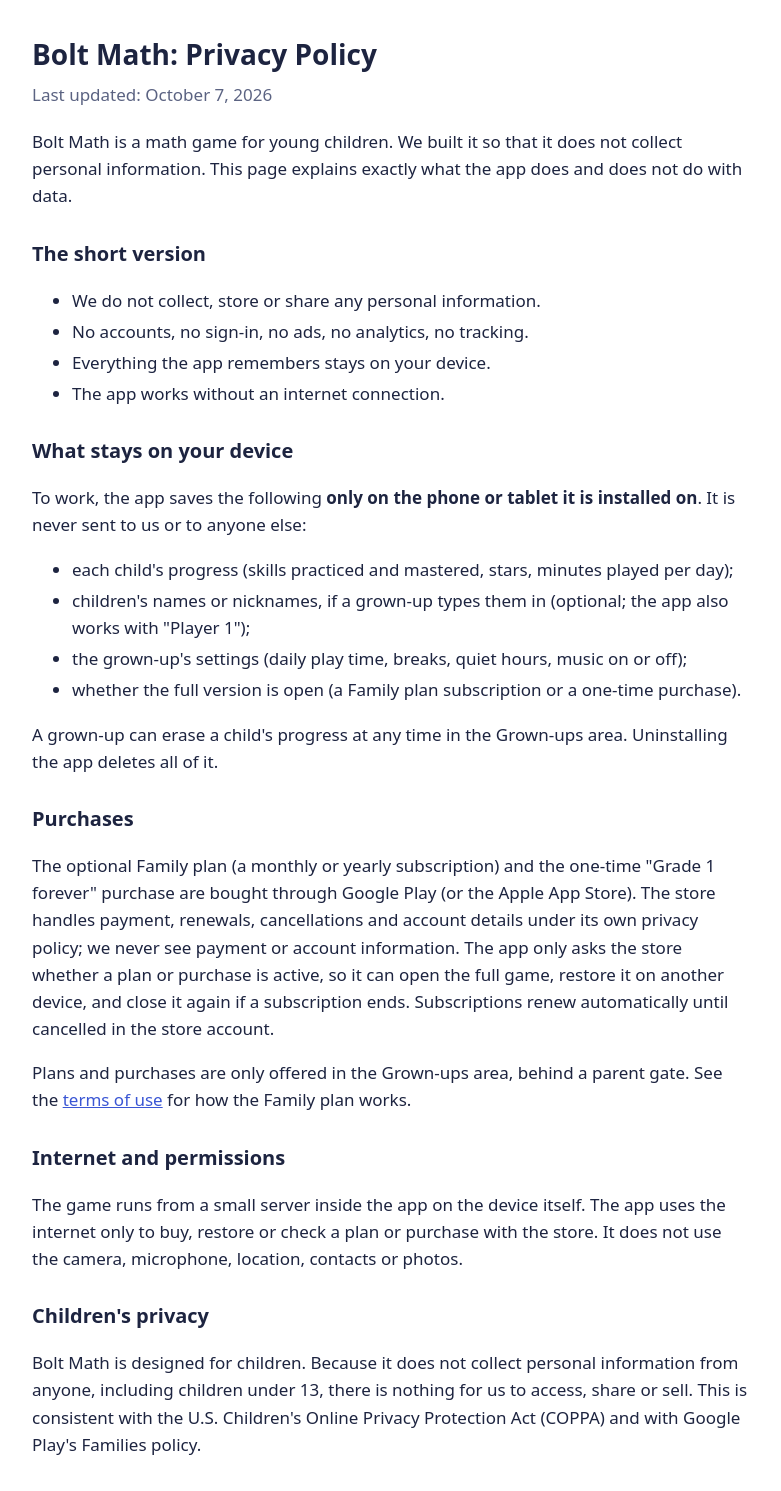
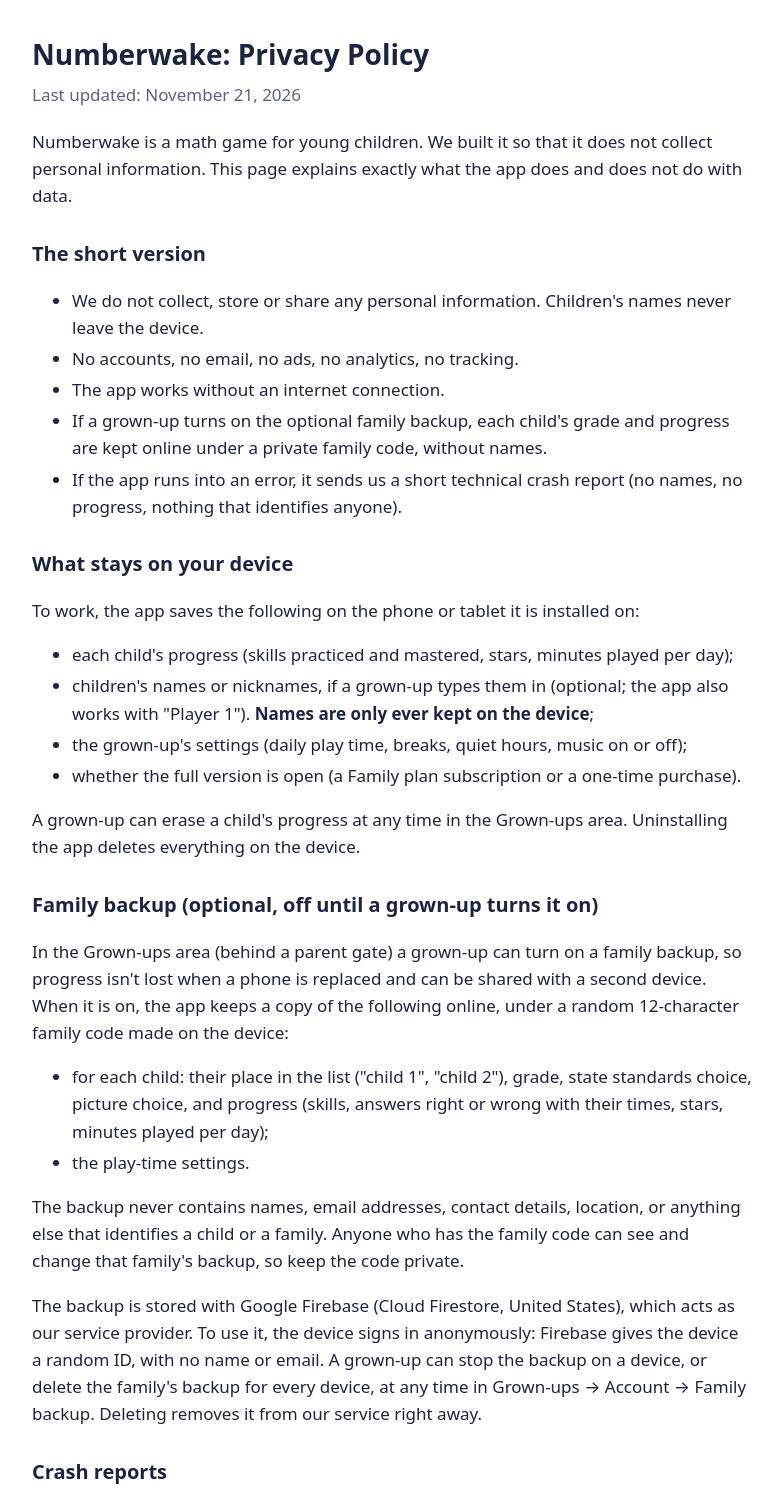
Before and after one commit to dfdavii/bolt-math-privacy, a plain HTML site: page index.html in a window 1280 px wide. Shown: the top 1491 px of the page, without its empty margins (248-1029 px from the left). Drawn offline with Linux system fonts and the light colour scheme.

Commit message:
Privacy policy: optional family backup (no names) and crash reports (Nov 21, 2026)

```diff
--- a/index.html
+++ b/index.html
@@ -3,7 +3,7 @@
 <head>
 <meta charset="utf-8">
 <meta name="viewport" content="width=device-width, initial-scale=1">
-<title>Bolt Math: Privacy Policy</title>
+<title>Numberwake: Privacy Policy</title>
 <style>
   :root { color-scheme: light dark; --ink: #1d2440; --muted: #5b6382; --bg: #ffffff; --accent: #3a56d4; }
   @media (prefers-color-scheme: dark) { :root { --ink: #eef1ff; --muted: #aab3dc; --bg: #0b1026; --accent: #8fa2ff; } }
@@ -18,38 +18,51 @@
 </head>
 <body>
 <main>
-  <h1>Bolt Math: Privacy Policy</h1>
-  <p class="date">Last updated: October 7, 2026</p>
+  <h1>Numberwake: Privacy Policy</h1>
+  <p class="date">Last updated: November 21, 2026</p>
 
-  <p>Bolt Math is a math game for young children. We built it so that it does not collect personal information. This page explains exactly what the app does and does not do with data.</p>
+  <p>Numberwake is a math game for young children. We built it so that it does not collect personal information. This page explains exactly what the app does and does not do with data.</p>
 
   <h2>The short version</h2>
   <ul>
-    <li>We do not collect, store or share any personal information.</li>
-    <li>No accounts, no sign-in, no ads, no analytics, no tracking.</li>
-    <li>Everything the app remembers stays on your device.</li>
+    <li>We do not collect, store or share any personal information. Children's names never leave the device.</li>
+    <li>No accounts, no email, no ads, no analytics, no tracking.</li>
     <li>The app works without an internet connection.</li>
+    <li>If a grown-up turns on the optional family backup, each child's grade and progress are kept online under a private family code, without names.</li>
+    <li>If the app runs into an error, it sends us a short technical crash report (no names, no progress, nothing that identifies anyone).</li>
   </ul>
 
   <h2>What stays on your device</h2>
-  <p>To work, the app saves the following <strong>only on the phone or tablet it is installed on</strong>. It is never sent to us or to anyone else:</p>
+  <p>To work, the app saves the following on the phone or tablet it is installed on:</p>
   <ul>
     <li>each child's progress (skills practiced and mastered, stars, minutes played per day);</li>
-    <li>children's names or nicknames, if a grown-up types them in (optional; the app also works with "Player 1");</li>
+    <li>children's names or nicknames, if a grown-up types them in (optional; the app also works with "Player 1"). <strong>Names are only ever kept on the device</strong>;</li>
     <li>the grown-up's settings (daily play time, breaks, quiet hours, music on or off);</li>
     <li>whether the full version is open (a Family plan subscription or a one-time purchase).</li>
   </ul>
-  <p>A grown-up can erase a child's progress at any time in the Grown-ups area. Uninstalling the app deletes all of it.</p>
+  <p>A grown-up can erase a child's progress at any time in the Grown-ups area. Uninstalling the app deletes everything on the device.</p>
+
+  <h2>Family backup (optional, off until a grown-up turns it on)</h2>
+  <p>In the Grown-ups area (behind a parent gate) a grown-up can turn on a family backup, so progress isn't lost when a phone is replaced and can be shared with a second device. When it is on, the app keeps a copy of the following online, under a random 12-character family code made on the device:</p>
+  <ul>
+    <li>for each child: their place in the list ("child 1", "child 2"), grade, state standards choice, picture choice, and progress (skills, answers right or wrong with their times, stars, minutes played per day);</li>
+    <li>the play-time settings.</li>
+  </ul>
+  <p>The backup never contains names, email addresses, contact details, location, or anything else that identifies a child or a family. Anyone who has the family code can see and change that family's backup, so keep the code private.</p>
+  <p>The backup is stored with Google Firebase (Cloud Firestore, United States), which acts as our service provider. To use it, the device signs in anonymously: Firebase gives the device a random ID, with no name or email. A grown-up can stop the backup on a device, or delete the family's backup for every device, at any time in Grown-ups &rarr; Account &rarr; Family backup. Deleting removes it from our service right away.</p>
+
+  <h2>Crash reports</h2>
+  <p>So that we can find and fix problems, when the app or the game runs into an error the app sends a crash report to the same Firebase service. A report contains only: the error's technical message and the place in our code where it happened, the app version, the device model (for example "samsung SM-A135F") and system version (for example "android 13"), and the time. It contains no names, no progress, no family code and no device or advertising ID. Reports are read only by us, are used only to fix the app, and are kept no longer than 90 days. At most 10 reports a day are sent from a device.</p>
 
   <h2>Purchases</h2>
-  <p>The optional Family plan (a monthly or yearly subscription) and the one-time "Grade 1 forever" purchase are bought through Google Play (or the Apple App Store). The store handles payment, renewals, cancellations and account details under its own privacy policy; we never see payment or account information. The app only asks the store whether a plan or purchase is active, so it can open the full game, restore it on another device, and close it again if a subscription ends. Subscriptions renew automatically until cancelled in the store account.</p>
+  <p>The optional Family plan (a monthly or yearly subscription) is bought through Google Play (or the Apple App Store). The store handles payment, renewals, cancellations and account details under its own privacy policy; we never see payment or account information. The app only asks the store whether a plan or purchase is active, so it can open the full game, restore it on another device, and close it again if a subscription ends. Subscriptions renew automatically until cancelled in the store account.</p>
   <p>Plans and purchases are only offered in the Grown-ups area, behind a parent gate. See the <a href="terms.html">terms of use</a> for how the Family plan works.</p>
 
   <h2>Internet and permissions</h2>
-  <p>The game runs from a small server inside the app on the device itself. The app uses the internet only to buy, restore or check a plan or purchase with the store. It does not use the camera, microphone, location, contacts or photos.</p>
+  <p>The game runs from a small server inside the app on the device itself. The app uses the internet only to buy, restore or check a plan or purchase with the store, for the family backup when a grown-up has turned it on, and to send crash reports. Like any internet service, the servers it connects to (Google Play, the App Store, Firebase) see the device's IP address while connecting; we do not keep it. The app does not use the camera, microphone, location, contacts or photos.</p>
 
   <h2>Children's privacy</h2>
-  <p>Bolt Math is designed for children. Because it does not collect personal information from anyone, including children under 13, there is nothing for us to access, share or sell. This is consistent with the U.S. Children's Online Privacy Protection Act (COPPA) and with Google Play's Families policy.</p>
+  <p>Numberwake is designed for children. It does not collect personal information from anyone, including children under 13: children's names stay on the device, the optional backup holds only progress under a random code, and crash reports hold only technical details used to keep the app working. We never sell or share any of it, and we never use it for advertising. This is consistent with the U.S. Children's Online Privacy Protection Act (COPPA) and with Google Play's Families policy.</p>
 
   <h2>Changes</h2>
   <p>If this policy ever changes, the new version will be posted on this page with a new date. We will not start collecting personal information without updating this policy first.</p>
```
